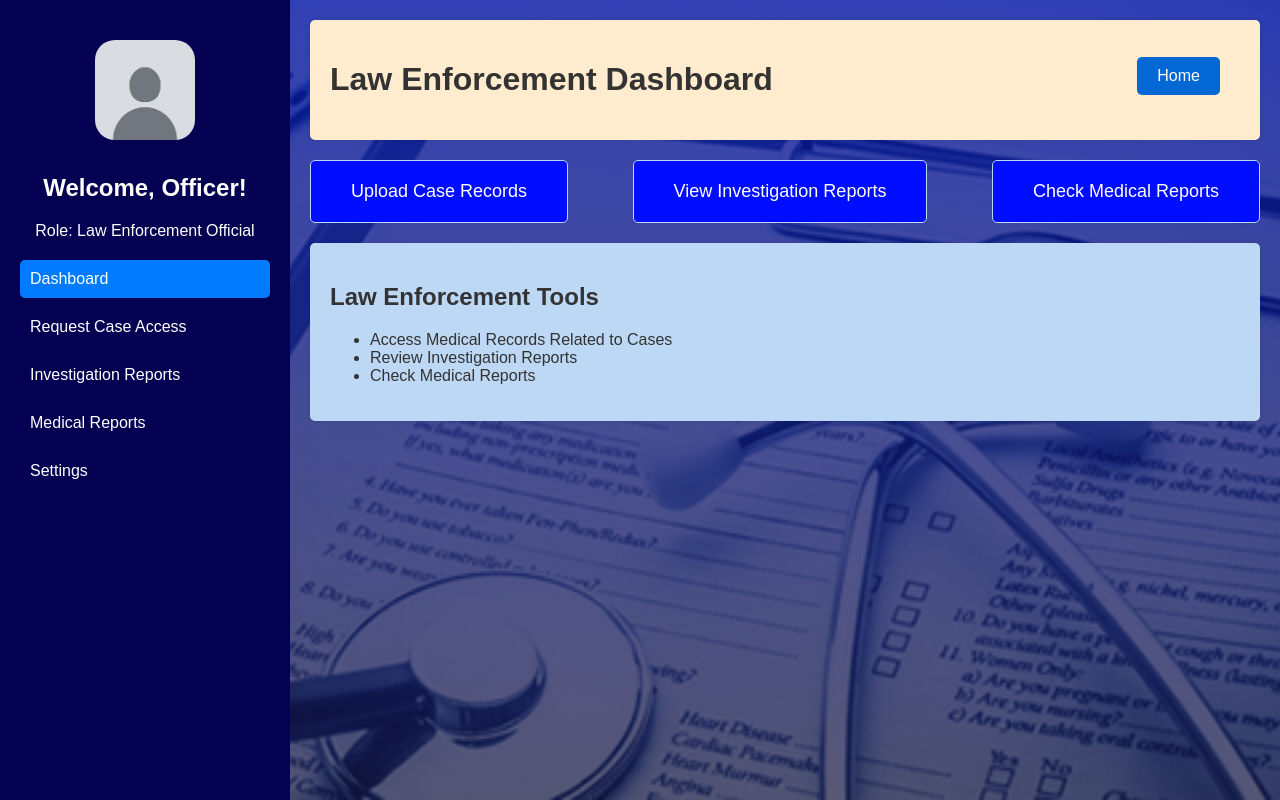
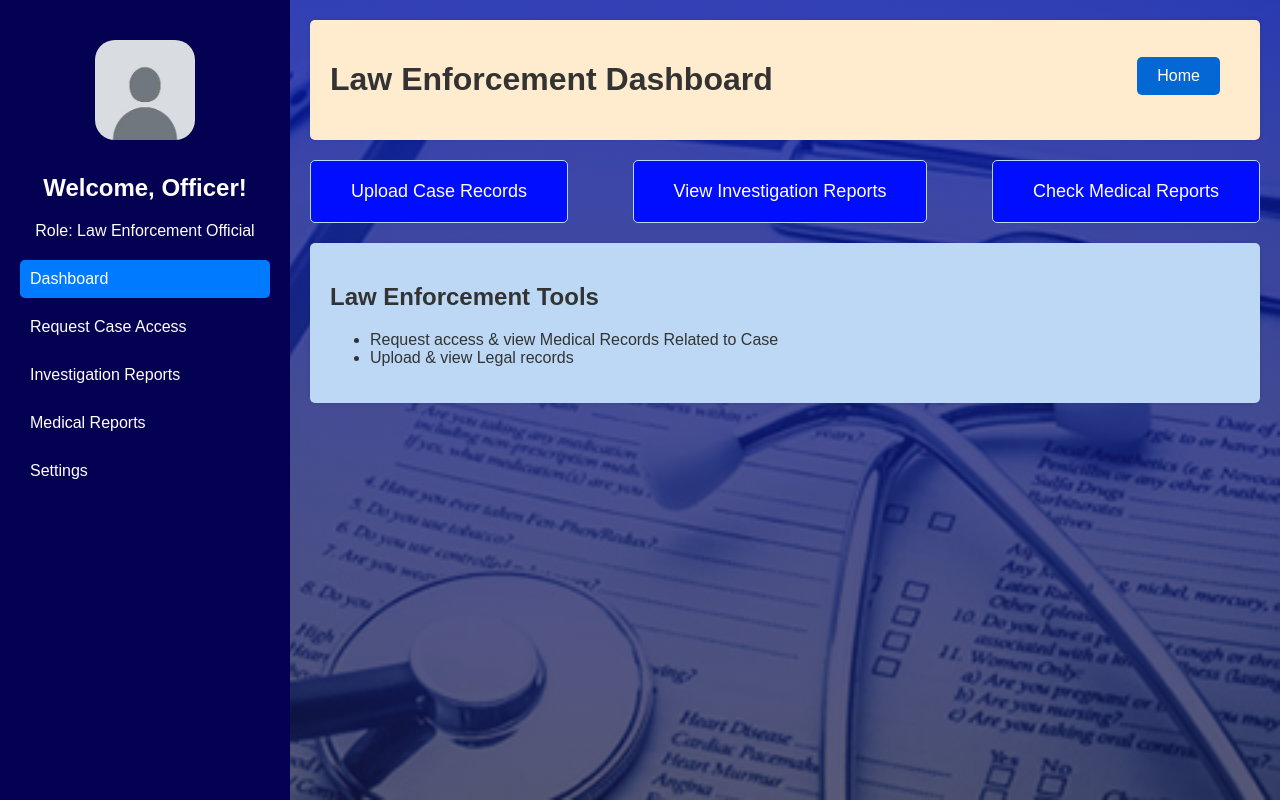
Before and after one commit to anukeysh2006/MLRMS, a Flask app: page /law_dashboard in a window 1280 px wide. Run offline with Flask 3, Linux system fonts and the light colour scheme.

Commit message:
Update law_dashboard.html

```diff
--- a/template/law_dashboard.html
+++ b/template/law_dashboard.html
@@ -42,9 +42,9 @@
             <section class="role-specific">
                 <h2>Law Enforcement Tools</h2>
                 <ul>
-                    <li>Access Medical Records Related to Cases</li>
-                    <li>Review Investigation Reports</li>
-                    <li>Check  Medical Reports</li>
+                    <li>Request access & view  Medical Records Related to Case</li>
+                    <li>Upload & view Legal records</li>
+
                 </ul>
             </section>
         </div>
```
